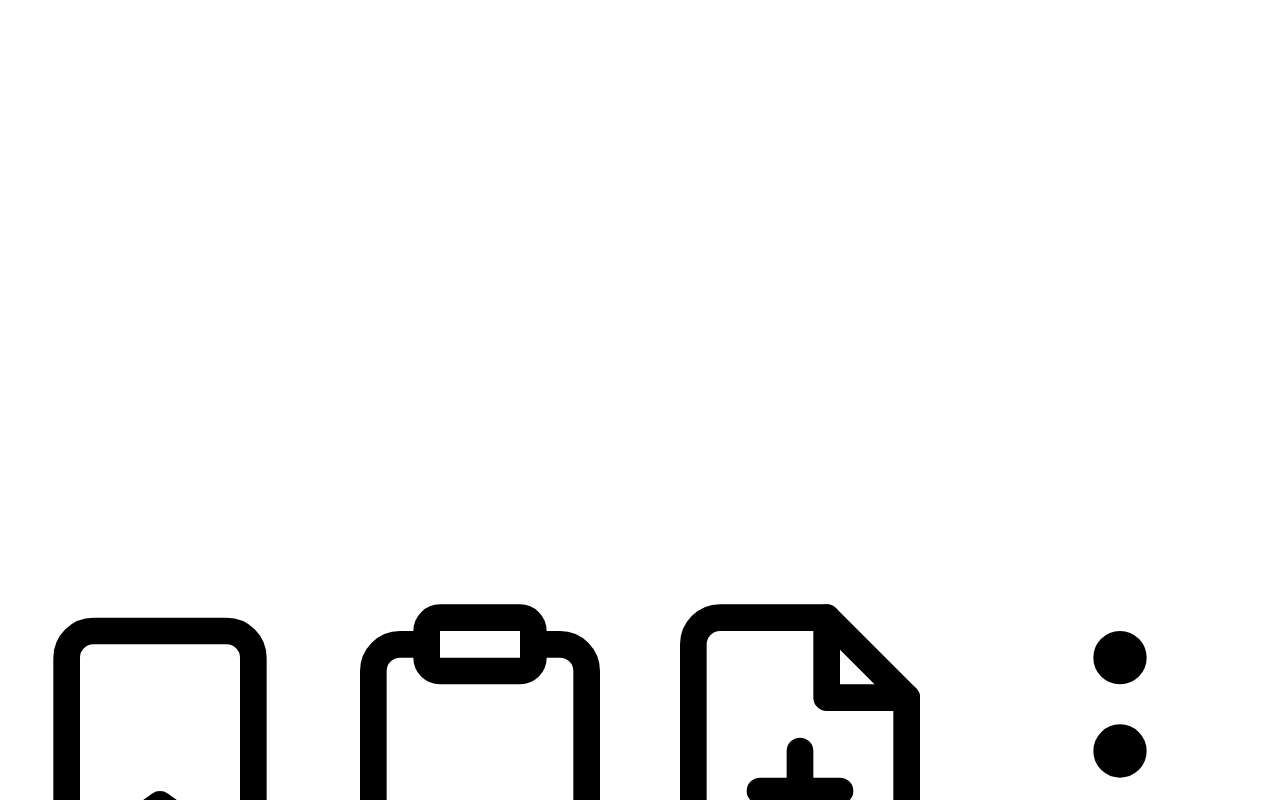
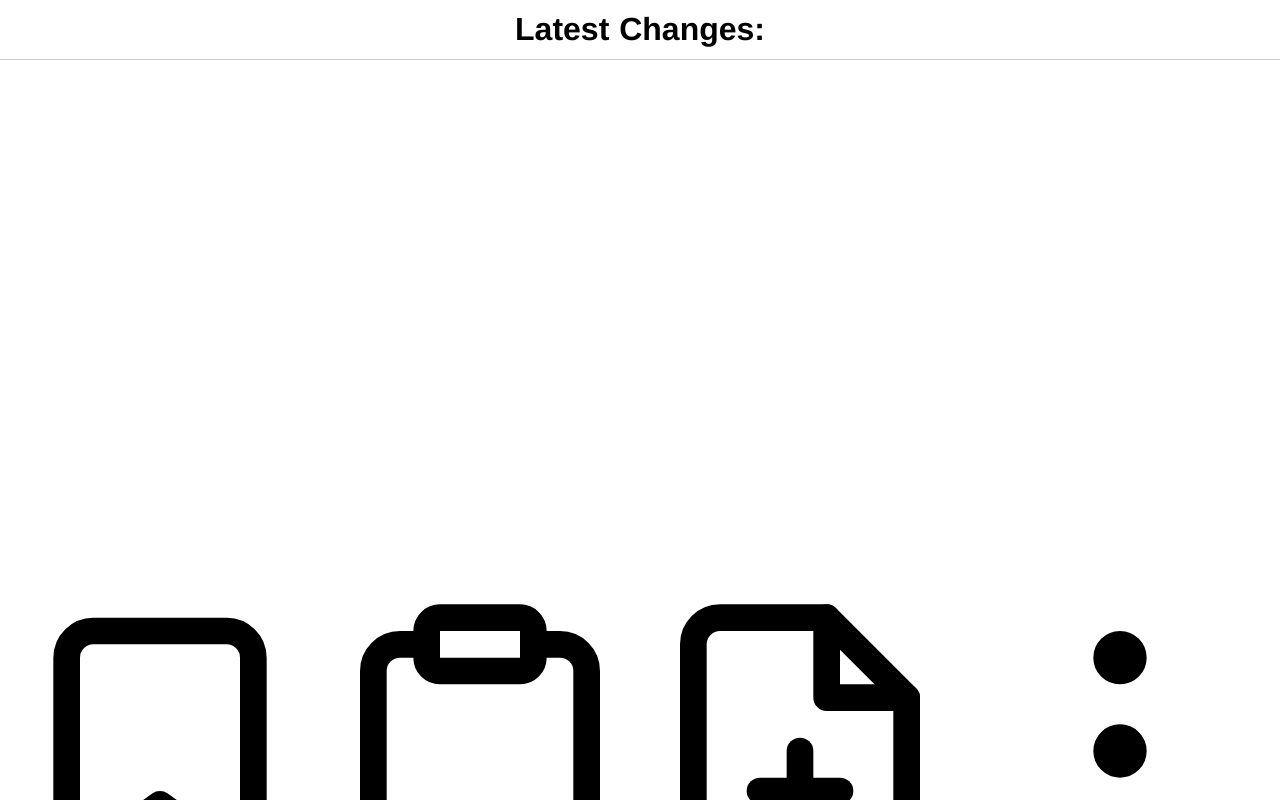
Before and after one commit to nathanielgreen/bulletbuddy, a Nuxt app: page /menu in a window 1280 px wide. Built offline with nearby package versions, Linux system fonts and the light colour scheme; what vue2-touch-events would draw is missing.

Commit message:
BU-26: Added headway div and styling

```diff
--- a/pages/menu.vue
+++ b/pages/menu.vue
@@ -1,6 +1,8 @@
 <template>
   <div class="menu">
-    <div class="menu__headway" id="headway">
+    <div class="menu__item">
+      <h1 class="menu__item-header">Latest Changes:</h1>
+      <span class="menu__item-headway" id="headway"></span>
     </div>
   </div>
 </template>
@@ -14,7 +16,7 @@ export default {
         {
           innerHTML: `
             var HW_config = {
-              selector: '.menu__headway',
+              selector: '#headway',
               account: 'xbgK17',
             };
           `,
@@ -39,10 +41,23 @@ export default {
   height: 100%;
   width: 100%;
 
+  &__item {
+    border-bottom: solid;
+    display: flex;
+    aling-items: center;
+    justify-content: center;
+    border-color: #cccccc;
+    border-width: 1px;
+    height: 60px;
 
-  &__headway {
-    height: 100%;
-    width: 100%;
+    &-header {
+      display: flex;
+      align-items: center;
+    }
+    &-headway {
+      display: flex;
+      align-items: center;
+    }
   }
 }
 </style>
```
